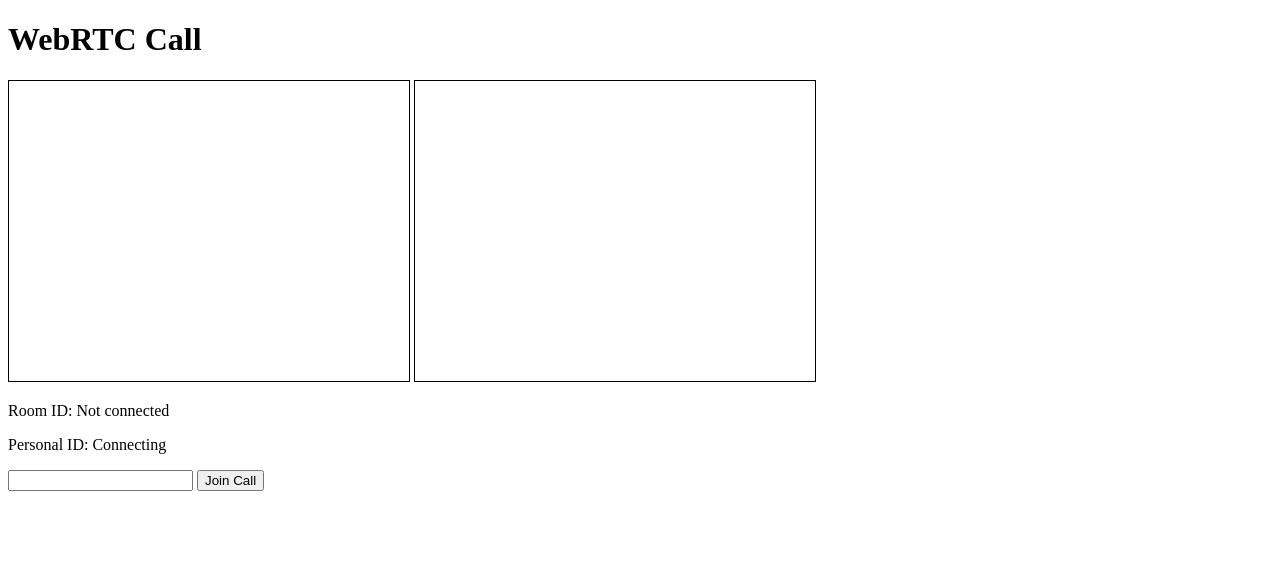
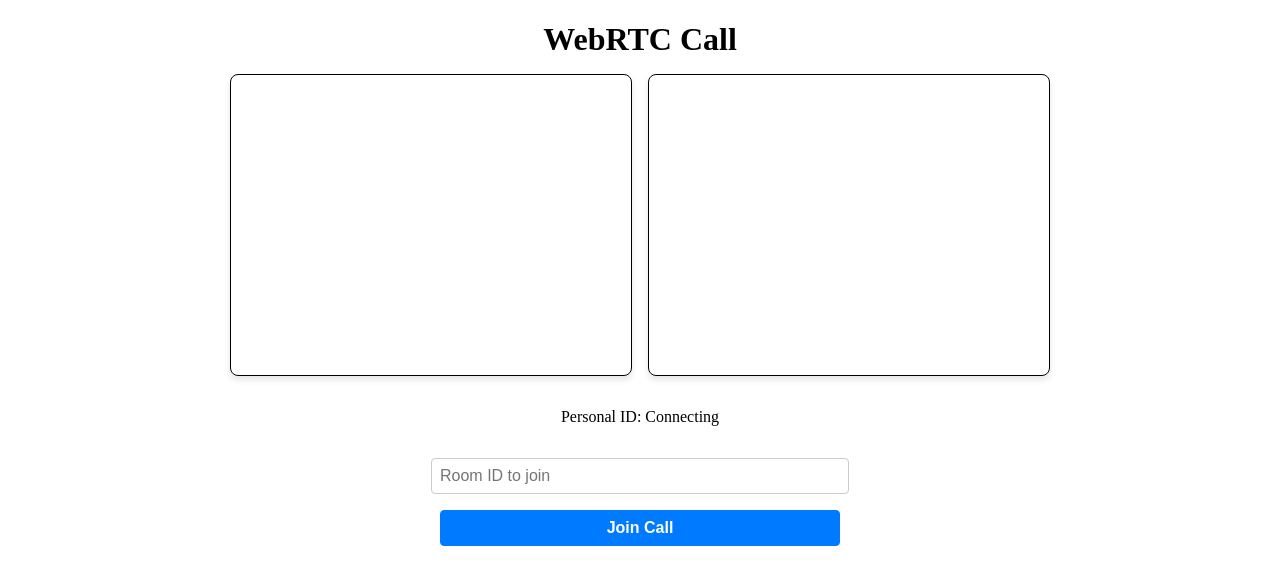
Before and after one commit to elcharitas/webrtc, a SvelteKit app: page / in a window 1280 px wide. Shown: the top 584 px of the page. Built offline with nearby package versions, Linux system fonts and the light colour scheme; no server answers.

Commit message:
chore: add better styling

```diff
--- a/src/routes/+page.svelte
+++ b/src/routes/+page.svelte
@@ -112,27 +112,30 @@
 
 <h1>WebRTC Call</h1>
 
+<div class="videos">
   <video bind:this={localVideo} autoplay playsinline>
     <track kind="captions" />
   </video>
   <video bind:this={remoteVideo} autoplay playsinline>
     <track kind="captions" />
   </video>
+</div>
 
 <div>
   {#if isConnected}
     <p>Room ID: {roomId}</p>
     <button>End Call</button>
   {:else}
-    <p>Room ID: Not connected</p>
     {#if userId}
       <p>
-        Personal ID: {userId} (You can share this for others to connect with you)
+        <button on:click={() => navigator.clipboard.writeText(userId)}>
+          PID: {userId}
+        </button>
       </p>
     {:else}
       <p>Personal ID: Connecting</p>
     {/if}
-    <input type="text" bind:value={roomId} />
+    <input type="text" bind:value={roomId} placeholder="Room ID to join" />
     <button on:click={() => createPeerConnection(roomId)}> Join Call </button>
   {/if}
 </div>
@@ -143,5 +146,69 @@
     max-width: 400px;
     height: 300px;
     border: 1px solid black;
+    border-radius: 8px;
+    box-shadow: 0 4px 6px rgba(0, 0, 0, 0.1);
+    object-fit: cover;
+    transition: box-shadow 0.3s ease-in-out;
+  }
+
+  video:hover {
+    box-shadow: 0 8px 12px rgba(0, 0, 0, 0.2);
+  }
+
+  h1 {
+    font-size: 2rem;
+    font-weight: bold;
+    text-align: center;
+    margin-bottom: 1rem;
+  }
+
+  div {
+    display: flex;
+    flex-direction: column;
+    align-items: center;
+    justify-content: center;
+    gap: 1rem;
+  }
+  .videos {
+    display: flex;
+    flex-direction: row;
+    align-items: center;
+    justify-content: center;
+    gap: 1rem;
+    margin-bottom: 1rem;
+  }
+
+  input {
+    width: 100%;
+    max-width: 400px;
+    padding: 0.5rem;
+    font-size: 1rem;
+    border: 1px solid #ccc;
+    border-radius: 4px;
+  }
+
+  button {
+    width: 100%;
+    max-width: 400px;
+    padding: 0.5rem;
+    font-size: 1rem;
+    font-weight: bold;
+    color: #fff;
+    background-color: #007bff;
+    border: 1px solid #007bff;
+    border-radius: 4px;
+    cursor: pointer;
+    transition: background-color 0.2s ease-in-out, border-color 0.2s ease-in-out;
+  }
+
+  button:hover {
+    background-color: #0056b3;
+    border-color: #0056b3;
+  }
+
+  p {
+    font-size: 1rem;
+    text-align: center;
   }
 </style>
```
Lines whose indentation alone changed are shown as unchanged.
